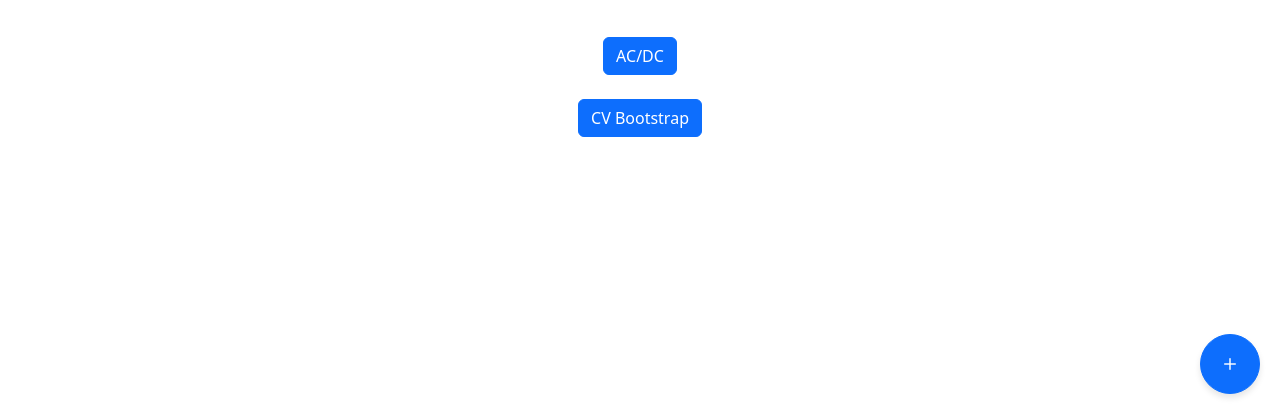
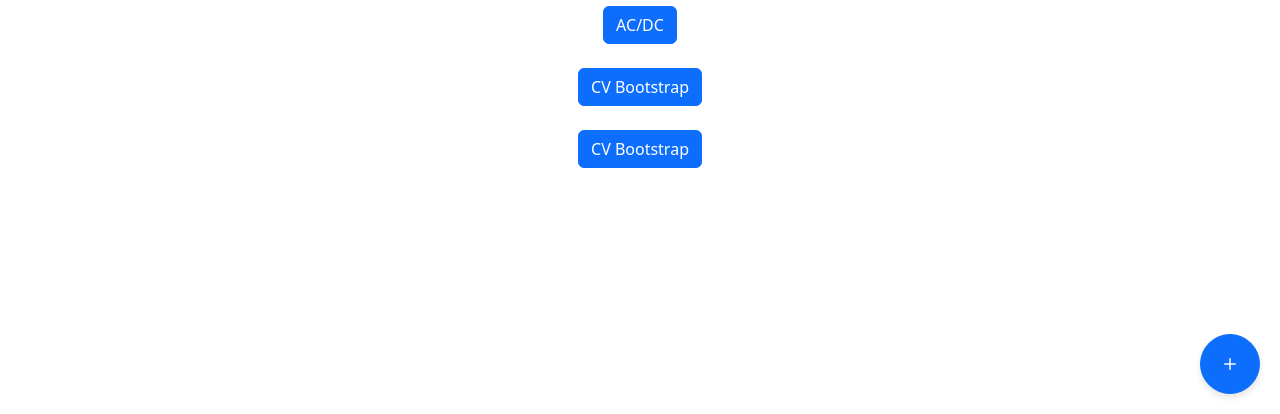
Before and after one commit to odybieneugene/ody-afpa-fr, a plain HTML site: page index.html in a window 1280 px wide. Shown: the part 386-800 px from the top of the page. Drawn offline with nearby package versions, Linux system fonts and the light colour scheme.

Commit message:
Update index.html

```diff
--- a/index.html
+++ b/index.html
@@ -50,6 +50,7 @@
     <p class="mt-3">Merci de visiter nos sites, cliquez ci-dessous sur le projet souhaité  pour continuer.</p>
     <a href="AC DC Tribute BootStrap/index.html" class="btn btn-primary mt-4">AC/DC</a> <!---- Page AC DC------->
     <a href="CV en Bootsrapp/index.html" class="btn btn-primary mt-4">CV Bootstrap</a> <!---- Page CV Bootstrap------->
+    <a href="CV en Bootsrapp/index.html" class="btn btn-primary mt-4">CV Bootstrap</a> <!---- Page CV Bootstrap------->
 </div>
 <section>
 <!-- Bouton flottant -->
```
